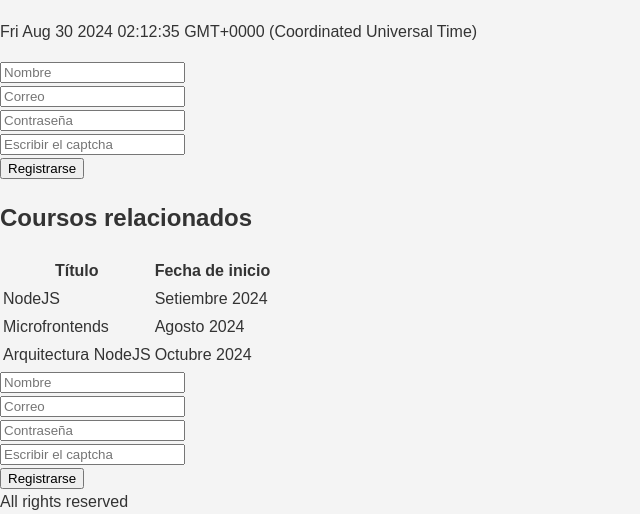
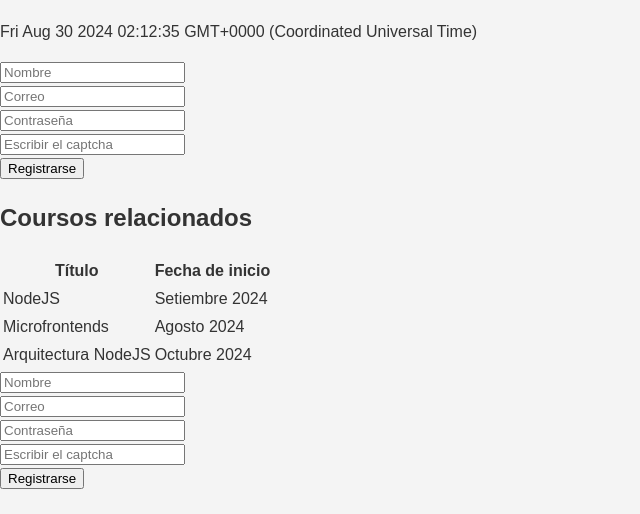
Before and after one commit to cursosdevfull/Javascript_Group05, a plain HTML site: page index.html in a window 1280 px wide. Shown: the part 394-908 px from the top of the page, without its empty margins (0-640 px from the left). After the commit the page ends 884 px from the top, so only its background shows below. Drawn offline with Linux system fonts and the light colour scheme; no server answers.

Commit message:
Revert "rights reserved added"
This reverts commit 09f03e12f4807426a5d73a984d71dc182be4cfa4.

```diff
--- a/index.html
+++ b/index.html
@@ -53,8 +53,6 @@
       <input type="submit" value="Registrarse" />
     </form>
 
-    <footer>All rights reserved</footer>
-
     <script>
       const currentDate = new Date();
       const p = document.getElementById("currentDate");
```
